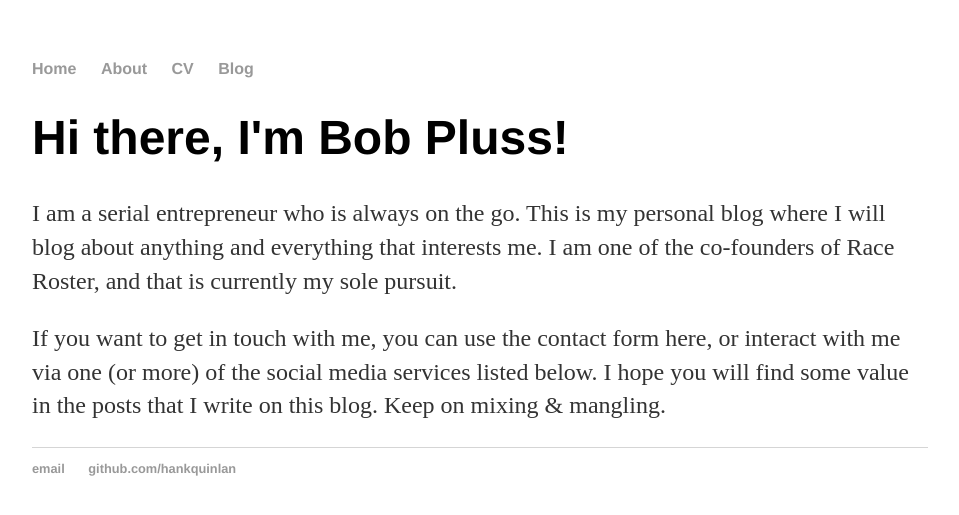
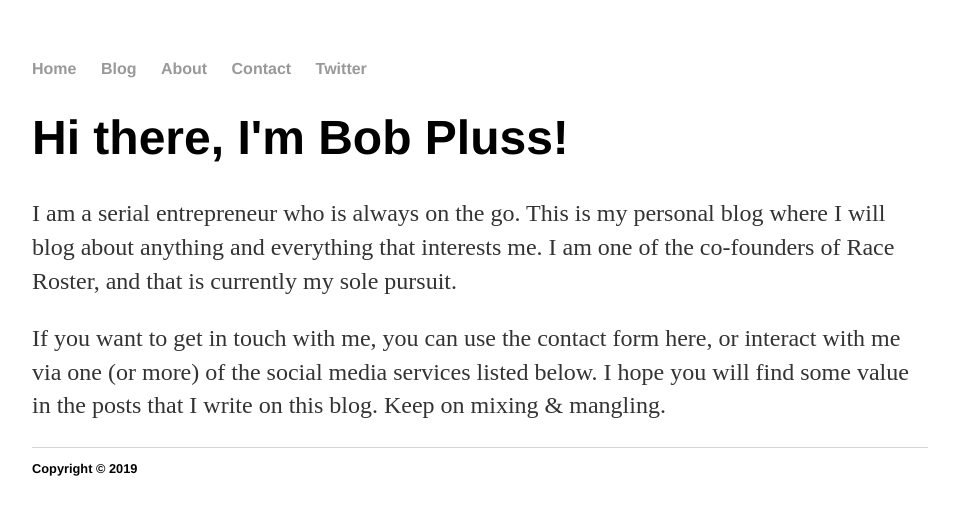
Before and after one commit to bnpluss/bnpluss.github.io, a Jekyll site: the page built from index.html, in a window 1280 px wide. Shown: the top 515 px of the page, without its empty margins (160-1119 px from the left). Built offline with Jekyll 4.4.1, drawn with Linux system fonts in a browser that asks for light colours.

Commit message:
Update default.html

```diff
--- a/_layouts/default.html
+++ b/_layouts/default.html
@@ -9,9 +9,10 @@
 			<nav>
 	    		<ul>
 	        		<li><a href="/">Home</a></li>
-		        	<li><a href="/about">About</a></li>
-	        		<li><a href="/cv">CV</a></li>
-	        		<li><a href="/blog">Blog</a></li>
+		        	<li><a href="/blog">Blog</a></li>
+	        		<li><a href="/about">About</a></li>
+	        		<li><a href="/contact">Contact</a></li>
+				<li><a href="twitter.com/bnpluss">Twitter</a></li>
 	    		</ul>
 			</nav>
 			<div class="container">
@@ -21,8 +22,7 @@
 			</div><!-- /.container -->
 			<footer>
 	    		<ul>
-	        		<li><a href="mailto:hankquinlanhub@gmail.com">email</a></li>
-	        		<li><a href="https://github.com/hankquinlan">github.com/hankquinlan</a></li>
+	        		<li>Copyright &copy; 2019</li>
 				</ul>
 			</footer>
 		</body>
```
